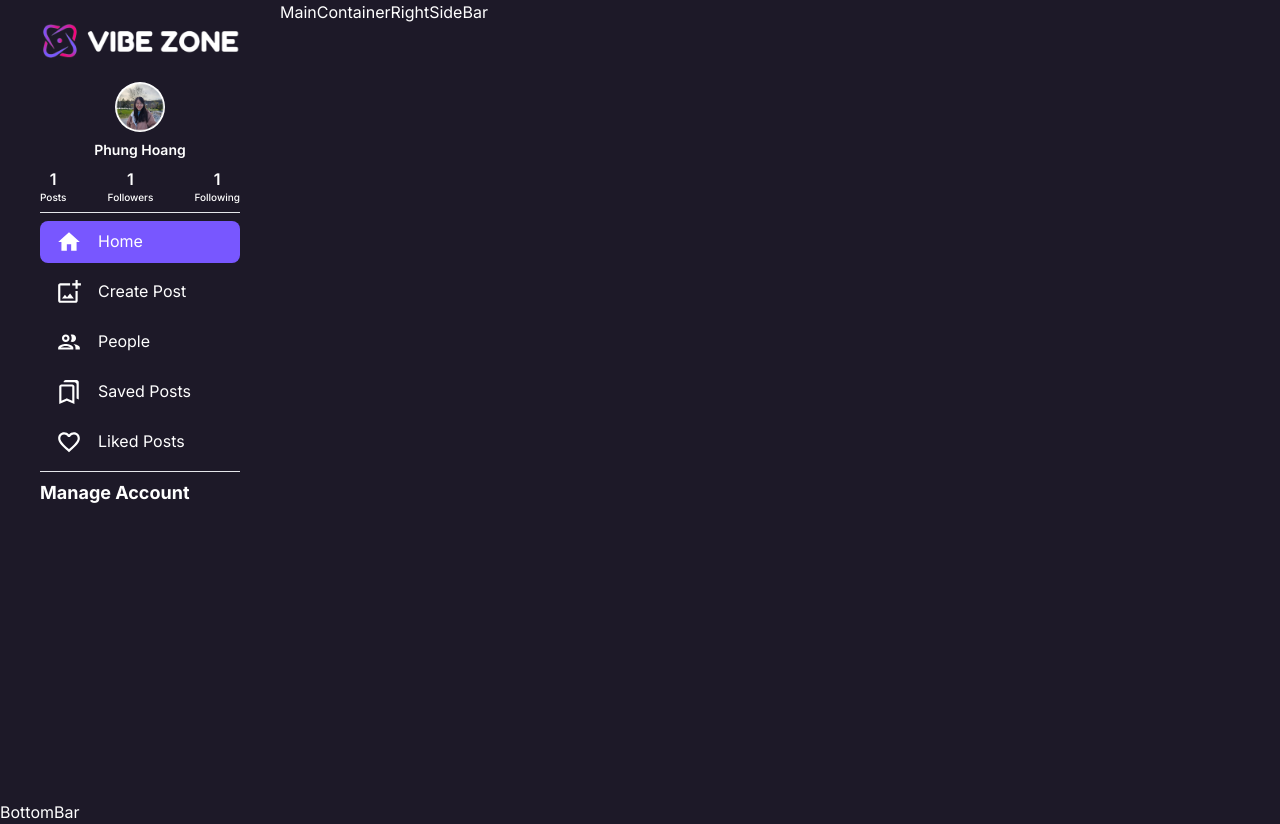
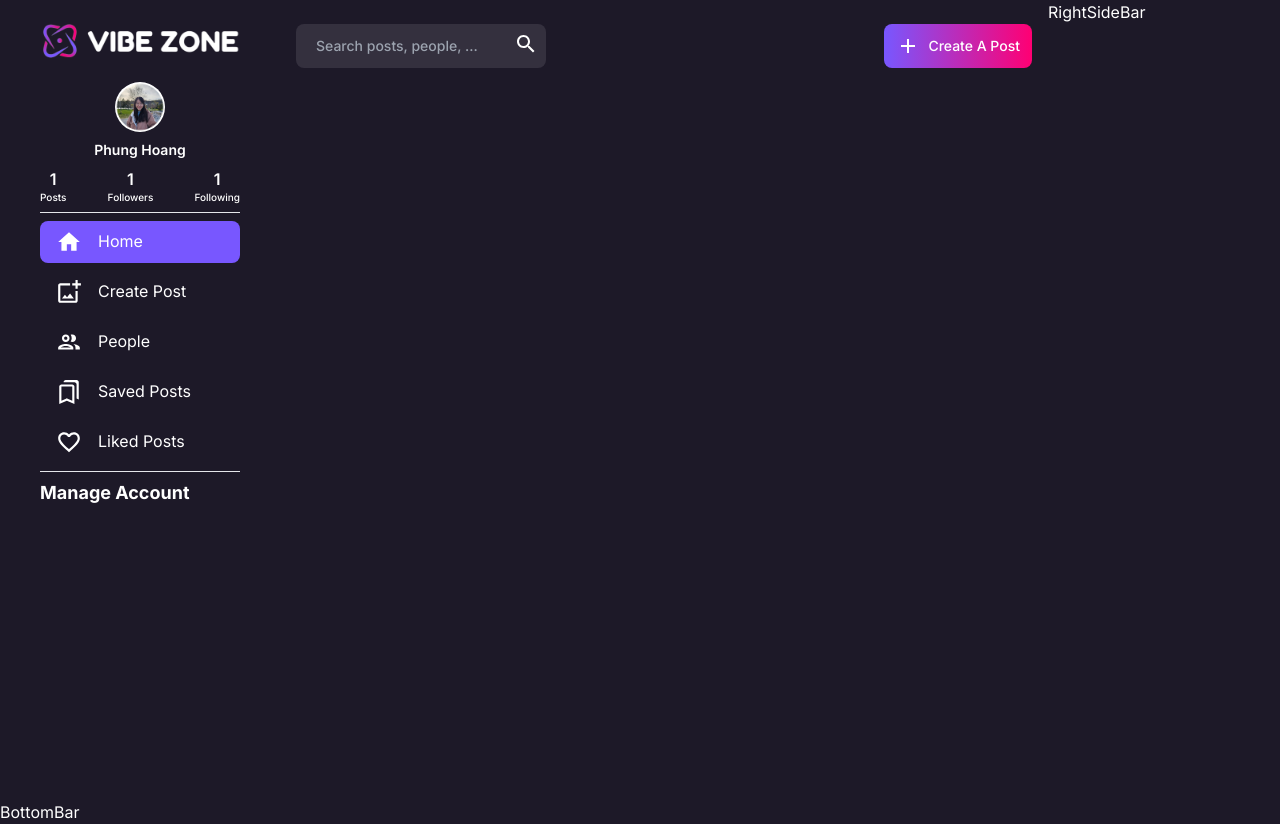
Before and after one commit to PhungHoang1909/Elygram_SocialMediaApp, a Next.js app: page / in a window 1280 px wide. Built offline with nearby package versions, Linux system fonts and the light colour scheme; no server answers.

Commit message:
Layout: TopBar

```diff
--- a/app/(root)/layout.js
+++ b/app/(root)/layout.js
@@ -5,7 +5,6 @@ import { Inter } from "next/font/google";
 import LeftSideBar from "@components/layout/LeftSideBar";
 import MainContainer from "@components/layout/MainContainer";
 import RightSideBar from "@components/layout/RightSideBar";
-import TopBar from "@components/layout/TopBar";
 import BottomBar from "@components/layout/BottomBar";
 
 export const metadata = {
@@ -23,7 +22,6 @@ export default function RootLayout({ children }) {
                     <main className="flex flex-row">
                         <LeftSideBar />
                         <MainContainer>
-                            <TopBar />
                             {children}
                         </MainContainer>
                         <RightSideBar />
--- a/components/layout/MainContainer.jsx
+++ b/components/layout/MainContainer.jsx
@@ -1,9 +1,12 @@
 import React from 'react'
+import TopBar from './TopBar'
 
-const MainContainer = () => {
+const MainContainer = ({ children }) => {
   return (
-    <div>MainContainer</div>
-  )
+      <section className='flex flex-col flex-1 max-w-3xl px-4 md:px-10 lg:px-4 xl-px-20'>
+        <TopBar />
+      </section>
+    )
 }
 
 export default MainContainer
--- a/components/layout/TopBar.jsx
+++ b/components/layout/TopBar.jsx
@@ -1,8 +1,32 @@
-import React from 'react'
+"use client"
+
+import { Add, Search } from '@mui/icons-material';
+import { useRouter } from 'next/navigation';
+import React, { useState } from 'react'
 
 const TopBar = () => {
+  const router = useRouter()
+  const [search, setSearch] = useState('');
   return (
-    <div>TopBar</div>
+    <div className='flex justify-between items-center mt-6'>
+      <div className='relative'>
+
+        <input
+          type='text'
+          className='search-bar'
+          placeholder='Search posts, people, ...'
+          value={search} onChange={(e) => setSearch(e.target.value)}
+        />
+        <Search className='search-icon' onClick={() => {}} />
+      </div>
+
+      <button
+        className="create-post-btn"
+        onClick={() => router.push("/create-post")}
+      >
+        <Add /> <p>Create A Post</p>
+      </button>
+    </div>
   )
 }
 
```
